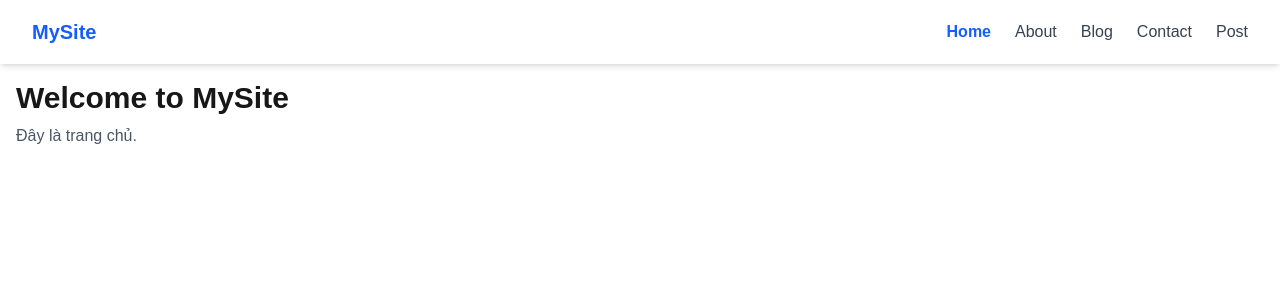
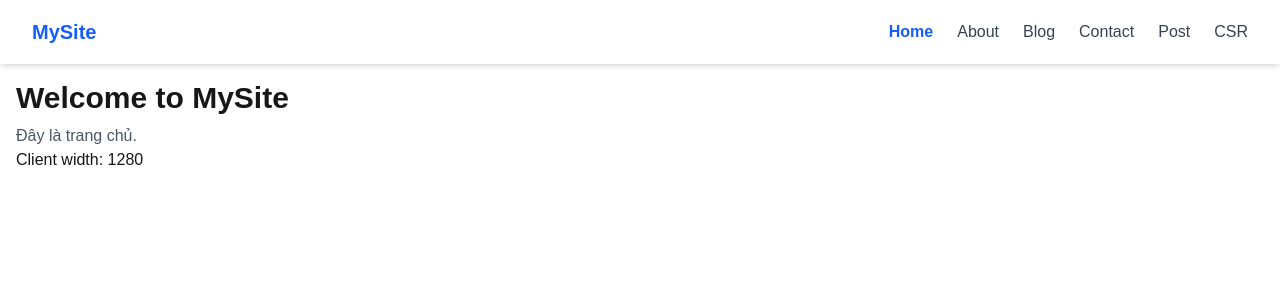
Before and after one commit to quanghv20/nextjs-get-started, a Next.js app in the folder page-router/: page / in a window 1280 px wide. Shown: the top 300 px of the page. Built offline with nearby package versions, Linux system fonts and the light colour scheme.

Commit message:
CSR - Client Side Rendering & Dynamic Component

```diff
--- /dev/null
+++ b/page-router/src/components/ClientOnlyComponent.tsx
@@ -0,0 +1,11 @@
+import { useEffect, useState } from "react";
+
+export default function ClientOnlyComponent() {
+  const [width, setWidth] = useState<number | null>(null);
+
+  useEffect(() => {
+    setWidth(window.innerWidth);
+  }, []);
+
+  return <div>Client width: {width}</div>;
+}
--- a/page-router/src/components/Header.tsx
+++ b/page-router/src/components/Header.tsx
@@ -10,6 +10,7 @@ const navItems = [
   { label: "Blog", href: "/blog" },
   { label: "Contact", href: "/contact" },
   { label: "Post", href: "/post" },
+  { label: "CSR", href: "/csr" },
 ];
 
 export default function Header() {
--- /dev/null
+++ b/page-router/src/pages/csr/index.tsx
@@ -0,0 +1,28 @@
+import Layout from "@/components/Layout";
+import React, { useEffect, useState } from "react";
+
+export default function CSRPage() {
+  const [data, setData] = useState<string | null>(null);
+
+  useEffect(() => {
+    fetch("https://jsonplaceholder.typicode.com/posts/1")
+      .then((res) => res.json())
+      .then((json) => setData(json.title)); // lấy trường title làm data
+  }, []);
+
+  if (!data)
+    return (
+      <Layout>
+        <p>Đang tải dữ liệu...</p>
+      </Layout>
+    );
+
+  return (
+    <Layout>
+      <div>
+        <h1>Dữ liệu tải từ API:</h1>
+        <p>{data}</p>
+      </div>
+    </Layout>
+  );
+}
--- a/page-router/src/pages/index.tsx
+++ b/page-router/src/pages/index.tsx
@@ -1,9 +1,29 @@
 import React from "react";
+import dynamic from "next/dynamic";
 import Layout from "@/components/Layout";
 
+const ClientOnlyComponent = dynamic(
+  async () => {
+    // Delay 3 giây
+    await new Promise((resolve) => setTimeout(resolve, 3000));
+    // Import component client-only, trả về đúng default export
+    const mod = await import("../components/ClientOnlyComponent");
+    return mod.default;
+  },
+  {
+    ssr: false, // Không render trên server
+    loading: () => <p>Đang tải component (delay 3 giây)...</p>,
+  }
+);
+
 export default function HomePage() {
-  return <Layout title="Trang chủ">
-    <h1 className="text-3xl font-bold">Welcome to MySite</h1>
-    <p className="mt-2 text-gray-600">Đây là trang chủ.</p>
-  </Layout>;
+  return (
+    <Layout title="Trang chủ">
+      <main>
+        <h1 className="text-3xl font-bold">Welcome to MySite</h1>
+        <p className="mt-2 text-gray-600">Đây là trang chủ.</p>
+        <ClientOnlyComponent />
+      </main>
+    </Layout>
+  );
 }
```
